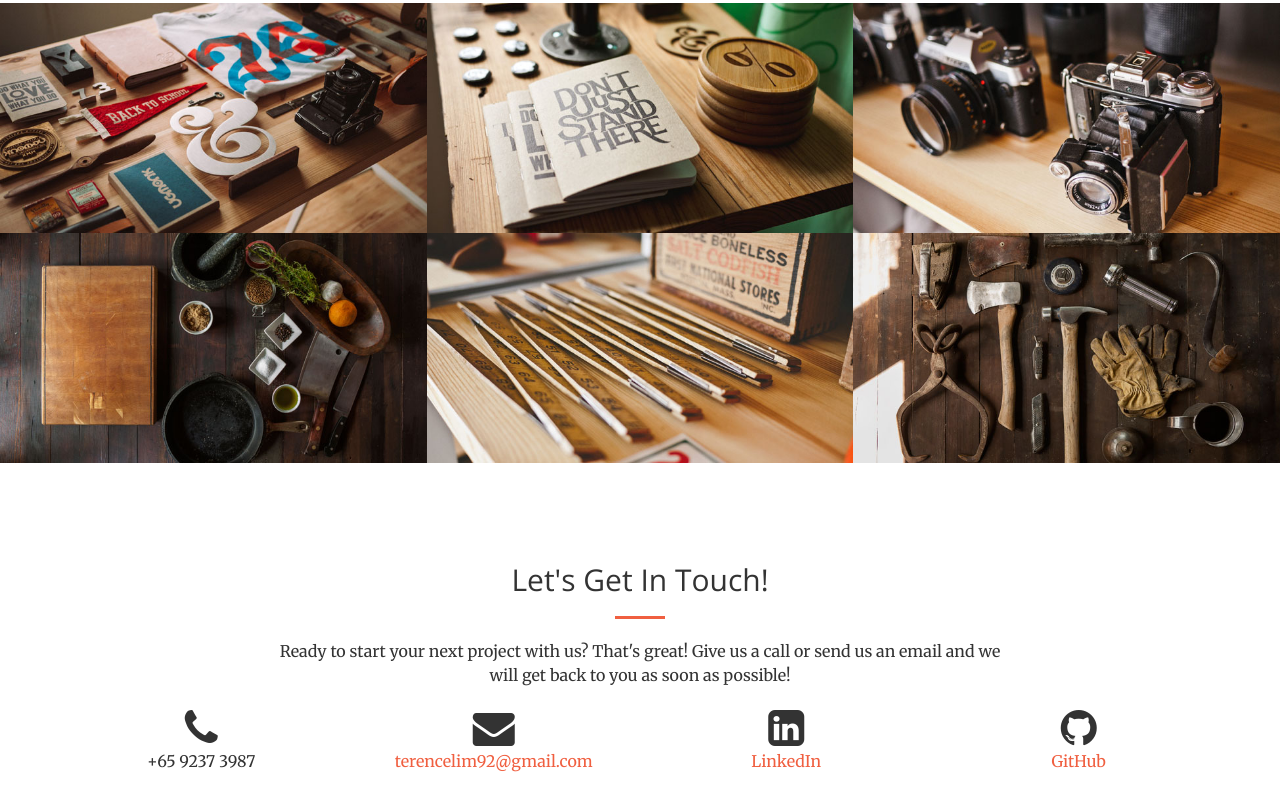
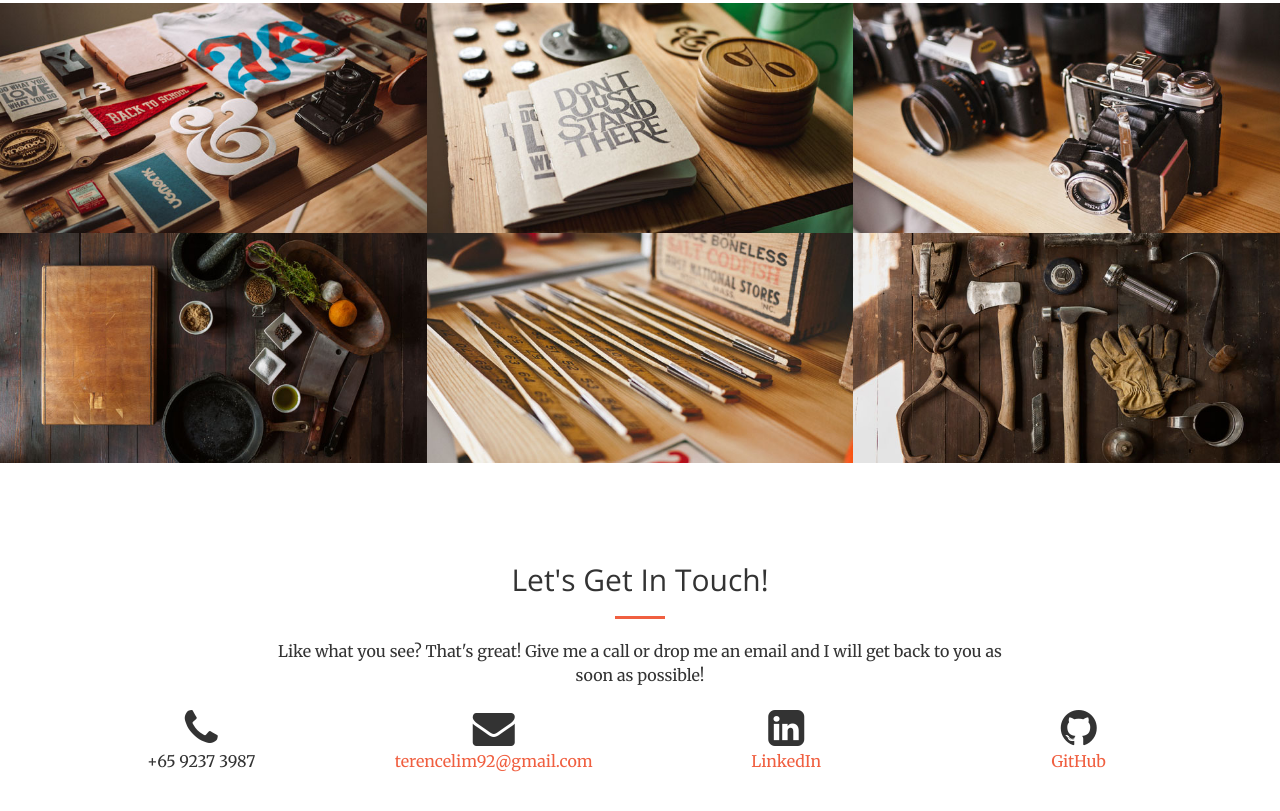
Before and after one commit to terencelimsayjian/terence-portfolio, a website: page index.html in a window 1280 px wide. Shown: the part 1671-2482 px from the top of the page. Drawn offline with nearby package versions, Linux system fonts and the light colour scheme.

```diff
--- a/css/creative.css
+++ b/css/creative.css
@@ -3,6 +3,10 @@
  * Copyright 2013-2016 Start Bootstrap
  * Licensed under MIT (https://github.com/BlackrockDigital/startbootstrap/blob/gh-pages/LICENSE)
  */
+
+
+ /* Added styles */
+
 html,
 body {
   height: 100%;
--- a/index.html
+++ b/index.html
@@ -75,6 +75,9 @@
                 <hr>
                 <p>Start Bootstrap can help you build better websites using the Bootstrap CSS framework! Just download your template and start going, no strings attached!</p>
                 <a href="#about" class="btn btn-primary btn-xl page-scroll">Find Out More</a>
+                <div class="profile-pic-container">
+                  <!-- <img src="profile_pic_square.jpg" alt="Terence Profile Pic" /> -->
+                </div>
             </div>
         </div>
     </header>
@@ -238,7 +241,7 @@
                 <div class="col-lg-8 col-lg-offset-2 text-center">
                     <h2 class="section-heading">Let's Get In Touch!</h2>
                     <hr class="primary">
-                    <p>Ready to start your next project with us? That's great! Give us a call or send us an email and we will get back to you as soon as possible!</p>
+                    <p>Like what you see? That's great! Give me a call or drop me an email and I will get back to you as soon as possible!</p>
                 </div>
                 <div class="col-lg-3 text-center">
                     <i class="fa fa-phone fa-3x sr-contact"></i>
```
Also changed, not shown: profile_pic_square.jpg (added).
